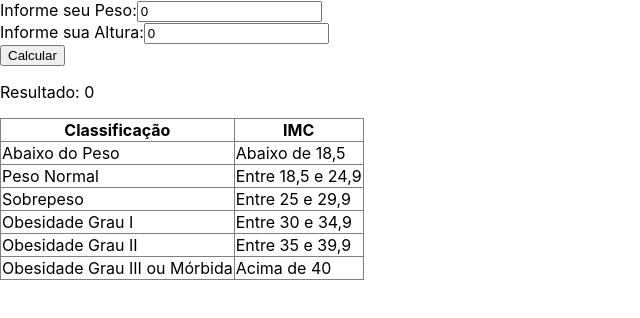
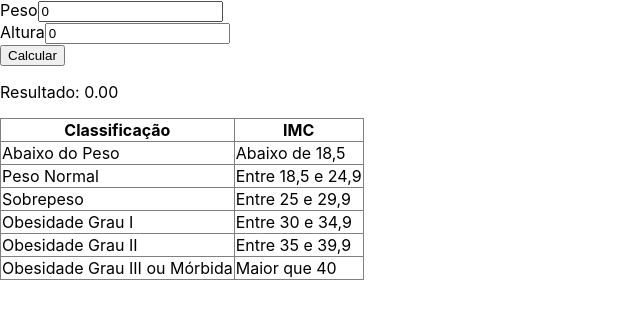
Before and after one commit to kaueOliveira/React, a React (Create React App) app: page / in a window 1280 px wide. Shown: the top 318 px of the page, without its empty margins (0-640 px from the left). Built offline with nearby package versions, Linux system fonts and the light colour scheme.

Commit message:
Resolvendo Desafio

```diff
--- a/src/App.js
+++ b/src/App.js
@@ -1,71 +1,22 @@
-import React, { useState } from "react";
-
-const medidas = [
-  { classificacao: "Abaixo do Peso", imc: "Abaixo de 18,5" },
-  { classificacao: "Peso Normal", imc: "Entre 18,5 e 24,9" },
-  { classificacao: "Sobrepeso", imc: "Entre 25 e 29,9" },
-  { classificacao: "Obesidade Grau I", imc: "Entre 30 e 34,9" },
-  { classificacao: "Obesidade Grau II", imc: "Entre 35 e 39,9" },
-  { classificacao: "Obesidade Grau III ou Mórbida", imc: "Acima de 40" },
-];
-
-const linhas = () => {
-  const li = [];
-
-  medidas.forEach((medida) => {
-    li.push(
-      <tr>
-        <td>{medida.classificacao}</td>
-        <td>{medida.imc}</td>
-      </tr>
-    );
-  });
-
-  return li;
-};
-
-const tabelaImc = () => {
-  return (
-    <table border="1" style={{ borderCollapse: "collapse" }}>
-      <thead>
-        <tr>
-          <th>Classificação</th>
-          <th>IMC</th>
-        </tr>
-      </thead>
-      <tbody>{linhas()}</tbody>
-    </table>
-  );
-};
-
-const info = (p, setP, a, setA) => {
-  return (
-    <div>
-      <label>Informe seu Peso:</label>
-      <input type="text" value={p} onChange={(e) => setP(e.target.value)} />
-      <br />
-      <label>Informe sua Altura:</label>
-      <input type="text" value={a} onChange={(e) => setA(e.target.value)} />
-    </div>
-  );
-};
+import React, {useState} from 'react'
+import Tabela from './imc_components/Tabela'
+import Peso from './imc_components/Peso'
+import Altura from './imc_components/Altura'
+import Calcular from './imc_components/Calcular'
+import Resultado from './imc_components/Resultado'
 
 export default function App() {
-  const [peso, setPeso] = useState(0);
-  const [altura, setAltura] = useState(0);
-  const [resultado, setResultado] = useState(0);
-  return (
+  const [peso, setPeso]=useState(0)
+  const [altura, setAltura]=useState(0)
+  const [resultado, setResultado]=useState(0)
+
+  return(
     <>
-      {info(peso, setPeso, altura, setAltura)}
-      <button
-        onClick={() => setResultado(parseFloat(peso / (altura * altura)).toFixed(2))}
-      >
-        Calcular
-      </button>
-      <p>Resultado: {resultado}</p>
-      {tabelaImc()}
+      <Peso peso={peso} sp={setPeso}/>
+      <Altura altura={altura} sa={setAltura}/>
+      <Calcular peso={peso} altura={altura} sr={setResultado}/>
+      <Resultado resultado={resultado}/>
+      <Tabela/>
     </>
-  );
+  )
 }
-
-//função precisa ter o mesmo nome do arquivo.
--- /dev/null
+++ b/src/imc_components/Altura.js
@@ -0,0 +1,12 @@
+import React from "react";
+
+export default function Altura(props) {
+    return(
+    <div>
+      <label>
+        Altura
+        <input type="text" value={props.altura} onChange={(e)=>{props.sa(e.target.value)}}/>
+      </label>
+    </div>
+  )
+}
--- /dev/null
+++ b/src/imc_components/Calcular.js
@@ -0,0 +1,12 @@
+import React from "react";
+
+export default function Calcular(props) {
+  const calc=()=>{
+    props.sr(props.peso/(props.altura*props.altura))
+  }
+  return(
+    <div>
+      <button onClick={calc}>Calcular</button>
+    </div>
+  )
+}
--- /dev/null
+++ b/src/imc_components/Peso.js
@@ -0,0 +1,12 @@
+import React from "react";
+
+export default function Peso(props) {
+    return(
+    <div>
+      <label>
+         Peso
+         <input type="text" value={props.peso} onChange={(e)=>{props.sp(e.target.value)}}/>
+      </label>
+    </div>
+  )
+}
--- /dev/null
+++ b/src/imc_components/Resultado.js
@@ -0,0 +1,9 @@
+import React from "react";
+
+export default function Resultado(props) {
+    return(
+    <div>
+      <p>Resultado: {props.resultado.toFixed(2)}</p>
+    </div>
+  )
+}
--- /dev/null
+++ b/src/imc_components/Tabela.js
@@ -0,0 +1,44 @@
+import React from "react";
+
+export default function Tabela() {
+    return(
+    <table border='1' style={{borderCollapse:'collapse'}}>
+      <thead>
+        <tr>
+          <th>
+            Classificação
+          </th>
+          <th>
+            IMC
+          </th>
+        </tr>
+      </thead>
+      <tbody>
+        <tr>
+          <td>Abaixo do Peso</td>
+          <td>Abaixo de 18,5</td>
+        </tr>
+        <tr>
+          <td>Peso Normal</td>
+          <td>Entre 18,5 e 24,9</td>
+        </tr>
+        <tr>
+          <td>Sobrepeso</td>
+          <td>Entre 25 e 29,9</td>
+        </tr>
+        <tr>
+          <td>Obesidade Grau I</td>
+          <td>Entre 30 e 34,9</td>
+        </tr>
+        <tr>
+          <td>Obesidade Grau II</td>
+          <td>Entre 35 e 39,9</td>
+        </tr>
+        <tr>
+          <td>Obesidade Grau III ou Mórbida</td>
+          <td>Maior que 40</td>
+        </tr>
+      </tbody>
+    </table>
+  )
+}
```
Also changed, not shown: src/components/CalcImc.js (added, +69 -0 lines).
